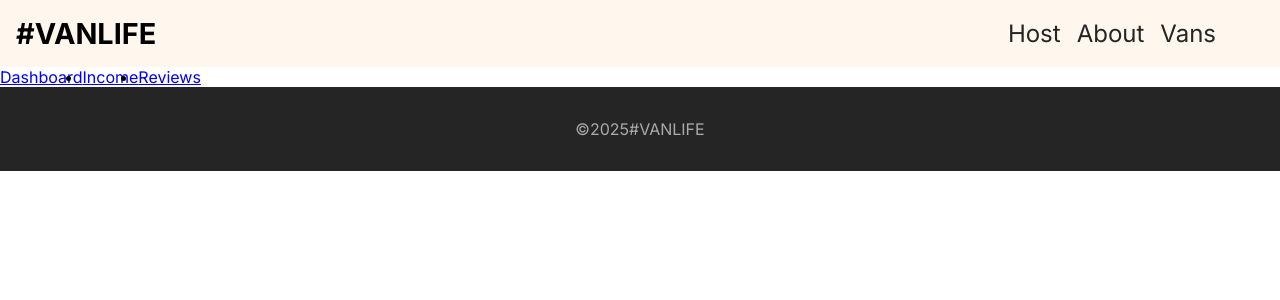
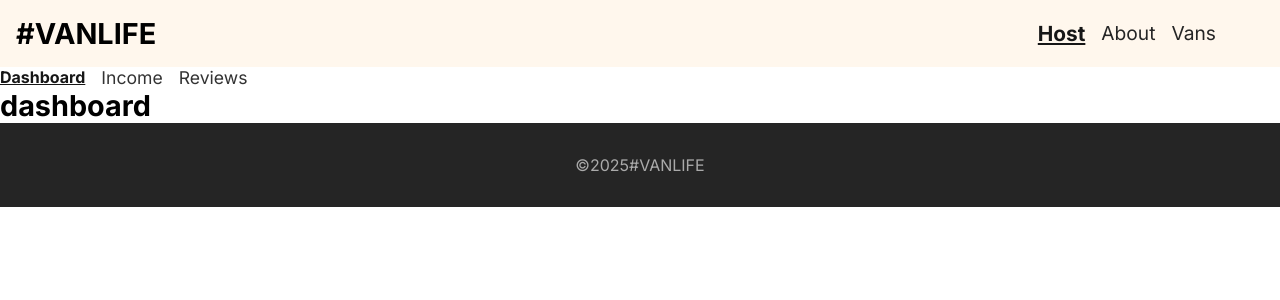
Before and after one commit to RamirezJM/Van_Life, a React (Vite) app: page /host in a window 1280 px wide. Shown: the top 300 px of the page. Built offline with nearby package versions, Linux system fonts and the light colour scheme; what miragejs would draw is missing.

Commit message:
index routes, NavLink

```diff
--- a/src/App.css
+++ b/src/App.css
@@ -34,9 +34,17 @@ h1 {
 
 .nav-link {
   text-decoration: none;
-  font-size: 1.5rem;
+  font-size: 1.2rem;
   color: var(--soft-black);
 }
+
+.nav-link-active{
+  font-weight: bold;
+  text-decoration: underline;
+  color: #161616;
+  font-size: 1.3rem;
+  }
+
 
 main {
   flex: 1;
@@ -235,7 +243,23 @@ footer>p{
 
 .host-nav>ul{
   display: flex;
+  list-style-type: none;
+  gap: 1em;
 
+}
+
+.host-link{
+  font-size: 1.1rem;
+  font-weight: 400;
+  text-decoration: none;
+  color: #333333;
+}
+
+.host-link-active{
+
+   font-weight: bold;
+    text-decoration: underline;
+    color: #161616;
 }
 
 
--- a/src/App.jsx
+++ b/src/App.jsx
@@ -16,14 +16,14 @@ function App() {
     <>
       <main>
         <Routes>
-          <Route element={<Layout />}>
-            <Route path='/' element={<Home />} />
+          <Route path='/' element={<Layout />}>
+            <Route index element={<Home />} />
             <Route path='about' element={<About />} />
             <Route path='vans' element={<Van />} />
             <Route path='vans/:id' element={<VanDetails />} />
 
             <Route path='host' element={<HostLayout />}>
-              <Route path='host' element={<Dashboard />} />
+              <Route index element={<Dashboard />} />
               <Route path='income' element={<Income />} />
               <Route path='reviews' element={<Reviews />} />
             </Route>
--- a/src/HostLayout.jsx
+++ b/src/HostLayout.jsx
@@ -1,18 +1,20 @@
-import { Link, Outlet } from "react-router-dom";
+import { NavLink, Outlet } from "react-router-dom";
 
 export default function HostLayout() {
+
+
   return (
     <>
       <nav className="host-nav">
         <ul>
           <li>
-            <Link to='host'>Dashboard</Link>
+            <NavLink to='/host' className={({isActive}) => isActive ? 'host-link-active' : 'host-link'} end>Dashboard</NavLink>
           </li>
           <li>
-            <Link to='income'>Income</Link>
+            <NavLink to='income' className={({isActive}) => isActive ? 'host-link-active' : 'host-link'}>Income</NavLink>
           </li>
           <li>
-            <Link to='reviews'>Reviews</Link>
+            <NavLink to='reviews' className={({isActive}) => isActive ? 'host-link-active' : 'host-link'}>Reviews</NavLink>
           </li>
         </ul>
       </nav>
--- a/src/components/Header.jsx
+++ b/src/components/Header.jsx
@@ -1,23 +1,23 @@
-import { Link } from "react-router-dom"
+import { NavLink, Link } from "react-router-dom"
 
 export default function Header(){
+
+
   return(
     <header>
      <Link to='/'><h1>#VANLIFE</h1></Link>
       <nav>
         <ul className="link-list">
           <li>
-            <Link to='/host' className="nav-link">Host</Link>
+            <NavLink to='host' className={({isActive}) => isActive ? 'nav-link-active' : 'nav-link'}>Host</NavLink>
           </li>
           <li>
-            <Link to='/about' className="nav-link">About</Link>
+            <NavLink to='about' className={({isActive}) => isActive ? 'nav-link-active' : 'nav-link'}>About</NavLink>
           </li>
           <li>
-            <Link to='/vans' className="nav-link">Vans</Link>
+            <NavLink to='vans' className={({isActive}) => isActive ? 'nav-link-active' : 'nav-link'}>Vans</NavLink>
           </li>
-         {/*  <li>
-            <Link to='/vans/:id' className="nav-link">Vans</Link>
-          </li> */}
+
         </ul>
       </nav>
     </header>
```
